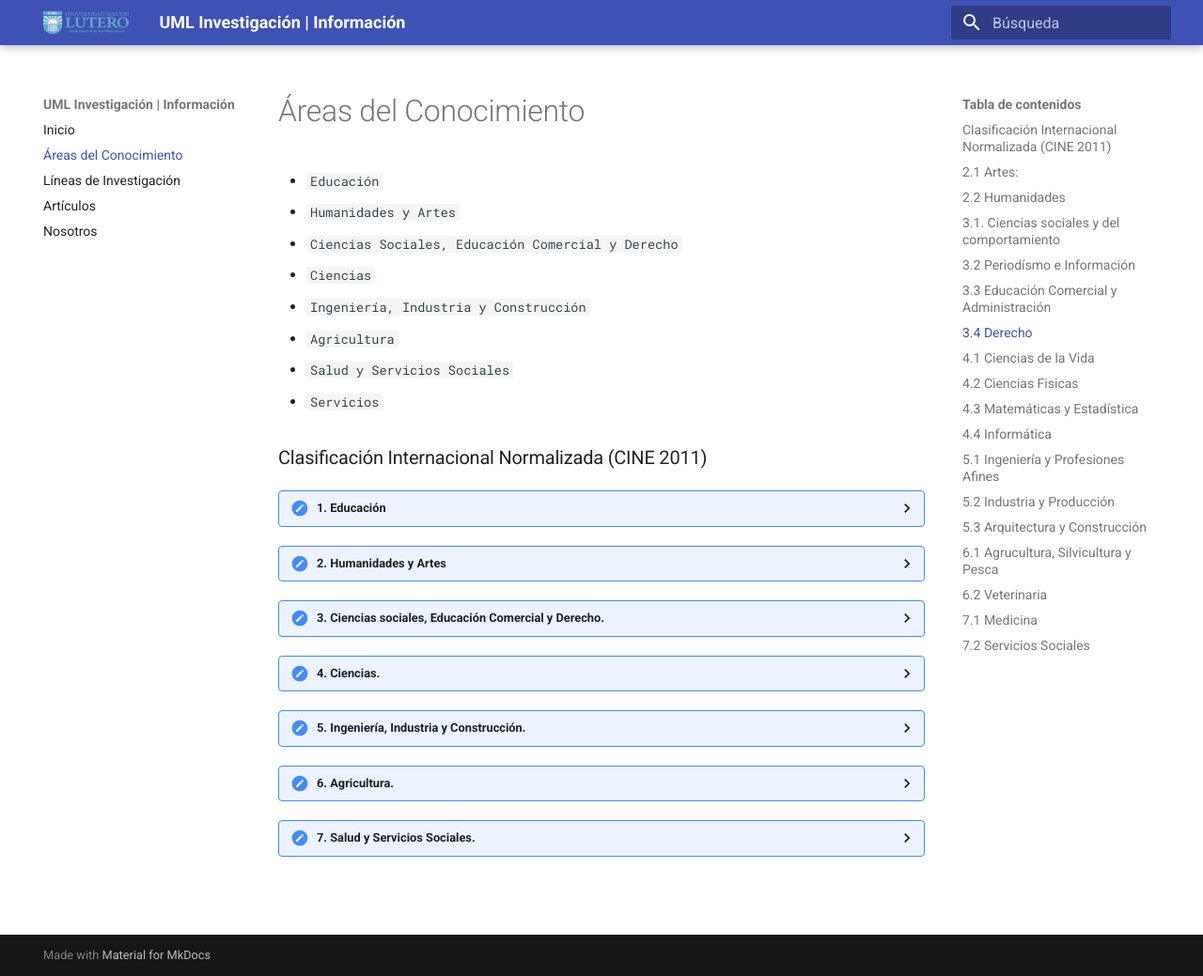
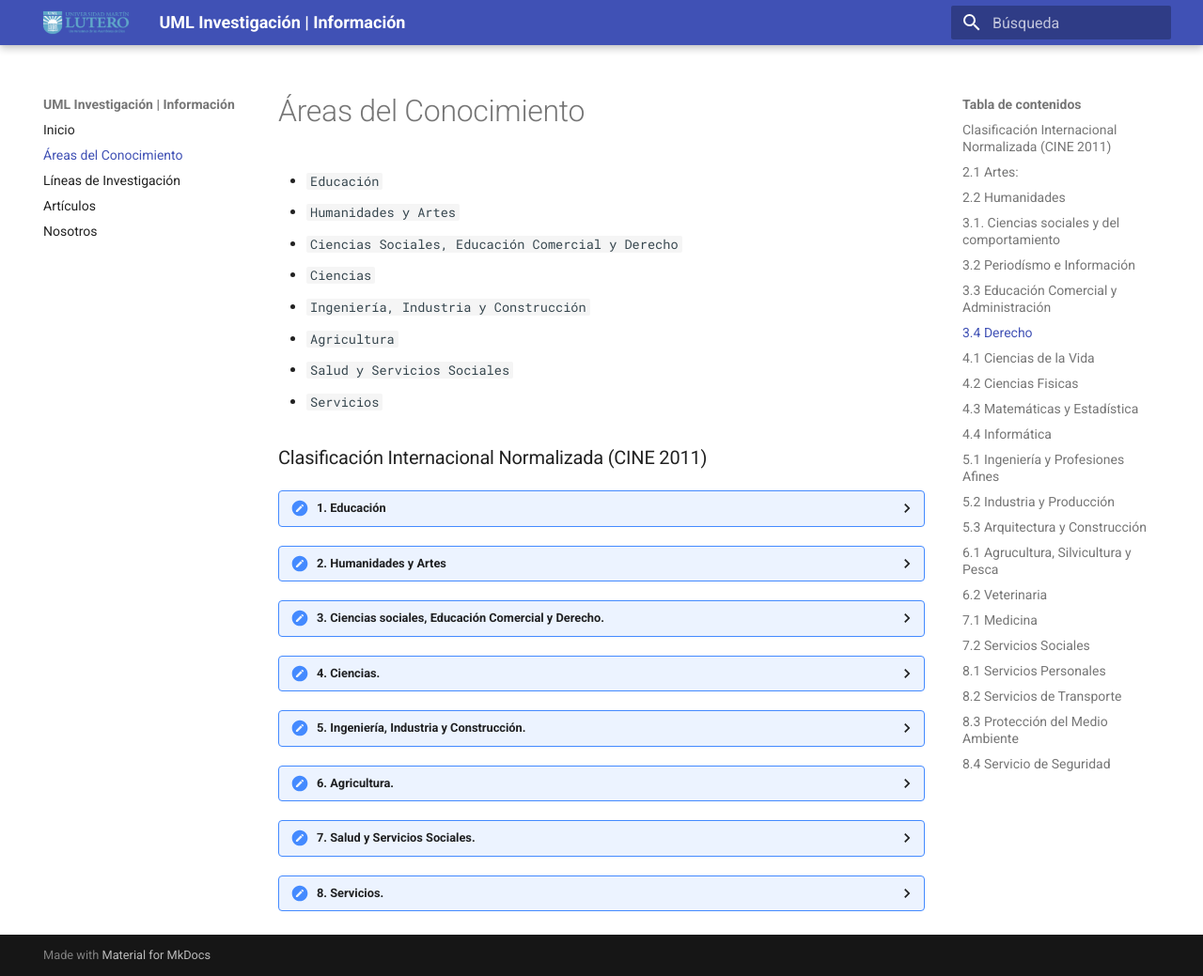
Before and after one commit to investigacionUMLOcotal/investInfo, an MkDocs documentation site: the page built from docs/areas.md, in a window 1280 px wide and 1039 px high. Shown: the whole window at 94% size. Built offline with MkDocs 1.6.1 and Material for MkDocs 9.7.7, drawn with Linux system fonts in a browser that asks for light colours; some of the changed lines change nothing that is shown.

Commit message:
Finalizada texto de áreas del conocimiento

```diff
--- a/docs/areas.md
+++ b/docs/areas.md
@@ -162,3 +162,20 @@
     - [x] Enfermería: enfermería básica, partería.
     - [x] Servicios dentales: auxiliar de odontología, higienista dental, técnico de laboratorio dental, odontología.
     ### 7.2 Servicios Sociales
+    - [x] Asistencia social: asistencia a minusválidos, asistencia a la infancia, servicios para jóvenes, servicios e erontología.
+    - [x] Trabajo social: orientación, asistencia social no clasificados en otra parte.
+??? summary "8. Servicios."
+    ### 8.1 Servicios Personales
+    - [x] Hotelería y restaurantes, viajes y turismo, deportes y actividades recreativas, peluquería, ratamientos de belleza y otros servicios personales: lavandería y tintorería, servicios cosméticos, ciencias del hogar.
+    ### 8.2 Servicios de Transporte
+    - [x] Formación de marinos; oficiales de marina; Náutica, tripulación de aviones; control del tráfico aéreo; ransporte ferroviario; transporte por carretera; servicios postales.
+    ### 8.3 Protección del Medio Ambiente
+    - [x] Conservación; Vigilancia y protección del medio ambiente; Control de la contaminación atmosférica y del agua .
+    - [x] Ergonomía y seguridad
+    ### 8.4 Servicio de Seguridad
+    - [x] Protección de personas y bienes
+    - [x] Servicios de policía y orden público
+    - [x] Criminología
+    - [x] Prevención y extinción de incendios
+    - [x] Seguridad civil
+    - [x] Educación militar
```
